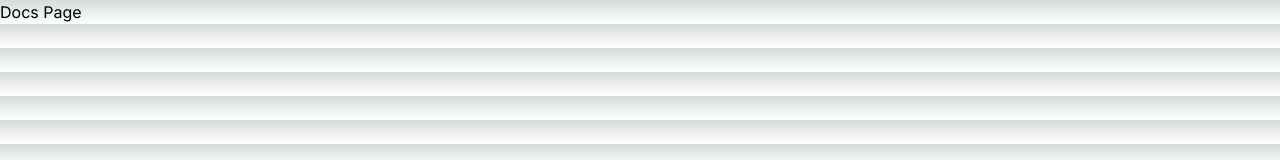
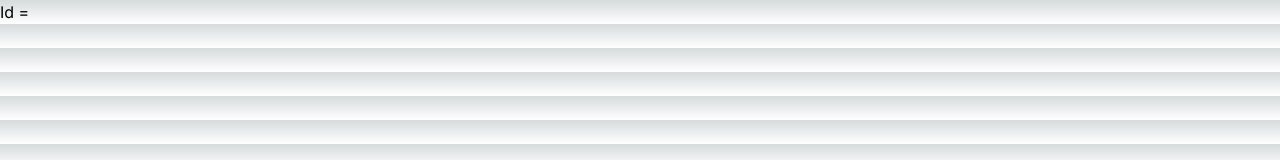
Before and after one commit to memo-ibrahim-alean/intro-nextjs-v3, a Next.js app: page /docs in a window 1280 px wide. Shown: the top 160 px of the page. Built offline with nearby package versions, Linux system fonts and the light colour scheme.

Commit message:
Dynamic Routing

```diff
--- a/app/(dashboard)/todos/page.tsx
+++ b/app/(dashboard)/todos/page.tsx
@@ -1,7 +1,6 @@
-
 function TodosPage() {
   return (
-    <div>todos Page</div>
+    <div>Todos Page</div>
   )
 }
 
--- /dev/null
+++ b/app/docs/[[...id]]/page.tsx
@@ -0,0 +1,8 @@
+const DocsPage = ({ params }) => {
+  console.log(params)
+  return (
+    <div>Id = {params.id}</div>
+  )
+}
+
+export default DocsPage
--- a/app/docs/page.tsx
+++ /dev/null
@@ -1,8 +0,0 @@
-
-function DocsPage() {
-  return (
-    <div>Docs Page</div>
-  )
-}
-
-export default DocsPage
```
